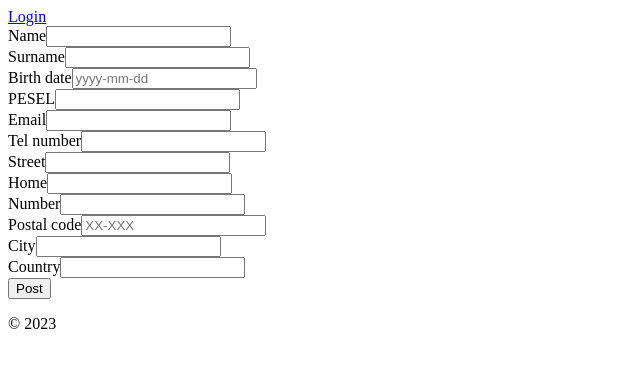
After one commit to HelloNatalia/systemBiblioteczny, a Yii app: template yii-application/backend/views/readers/create.php in a window 1280 px wide. The commit adds this page. Shown: the top 368 px of the page, without its empty margins (0-640 px from the left). Run offline with PHP 8.4 and a stand-in for Yii, Linux system fonts and the light colour scheme; the template is opened without the code that fills it, so the values that code supplies are empty; form fields are guessed from the names that the template uses; some libraries are stand-ins or nearby versions.

Commit message:
added creating reader

```diff
--- a/yii-application/backend/models/Reader.php
+++ b/yii-application/backend/models/Reader.php
@@ -40,7 +40,8 @@ class Reader extends \yii\db\ActiveRecord
             [['birth_date'], 'safe'],
             [['name', 'email'], 'string', 'max' => 100],
             [['surname'], 'string', 'max' => 150],
-            [['PESEL'], 'string', 'max' => 11, 'unique'],
+            [['PESEL'], 'string', 'max' => 11],
+            [['PESEL'], 'unique'],
             [['tel_number'], 'string', 'max' => 15],
             [['address_id'], 'exist', 'skipOnError' => true, 'targetClass' => Address::class, 'targetAttribute' => ['address_id' => 'id']],
         ];
--- /dev/null
+++ b/yii-application/backend/views/readers/create.php
@@ -0,0 +1,26 @@
+<?php
+
+use yii\widgets\ActiveForm;
+use yii\helpers\Html;
+
+
+$form = ActiveForm::begin(['options' => ['enctype' => 'multipart/form-data']])?>
+
+<?= $form->field($reader, 'name')->textInput() ?>
+<?= $form->field($reader, 'surname')->textInput() ?>
+<?= $form->field($reader, 'birth_date')->textInput(['placeholder' => 'yyyy-mm-dd']) ?>
+<?= $form->field($reader, 'PESEL')->textInput(['type' => 'number'])?>
+<?= $form->field($reader, 'email')->textInput() ?>
+<?= $form->field($reader, 'tel_number')->textInput(['type' => 'number'])?>
+
+<?= $form->field($address, 'street')->textInput() ?>
+<?= $form->field($address, 'home')->textInput(['type' => 'number'])?>
+<?= $form->field($address, 'number')->textInput(['type' => 'number'])?>
+<?= $form->field($address, 'postal_code')->textInput(['placeholder' => 'XX-XXX']) ?>
+<?= $form->field($address, 'city')->textInput() ?>
+<?= $form->field($address, 'country')->textInput() ?>
+
+
+<?= Html::submitButton('Post')?>
+
+<?php ActiveForm::end()?>
--- a/yii-application/backend/views/readers/index.php
+++ b/yii-application/backend/views/readers/index.php
@@ -5,6 +5,8 @@ use yii\helpers\Url;
 <h2>Czytelnicy</h2>
 <br>
 
+<a href="<?=Url::to(['create'])?>"><button>Add new reader</button></a><br>
+
 <?php foreach ($models as $model) { ?>
 <a href="<?=Url::toRoute(['/readers/reader', 'id' => $model->id])?>">
     <?=$model->name?> <?=$model->surname?> <?=$model->email?> id: <?=$model->id?>
```
Also changed, not shown: yii-application/backend/controllers/ReadersController.php (+23 -0 lines).
